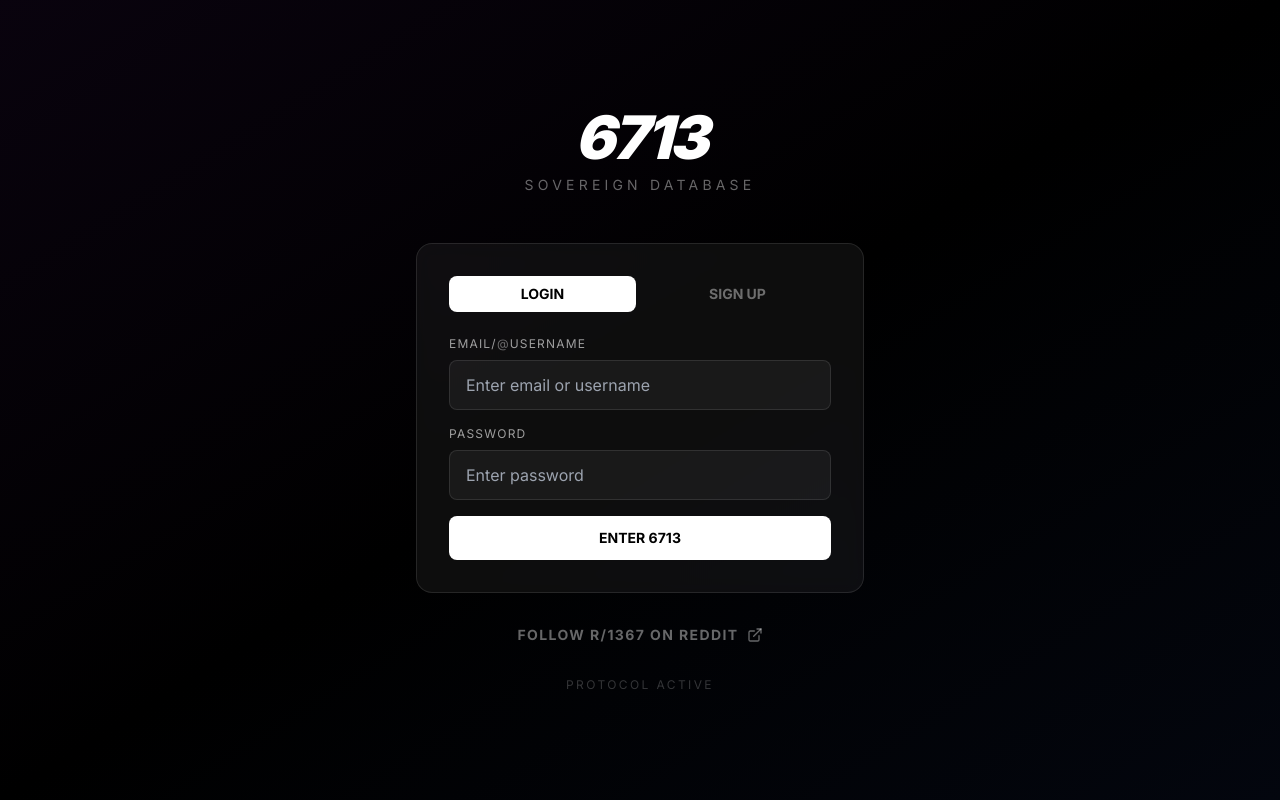
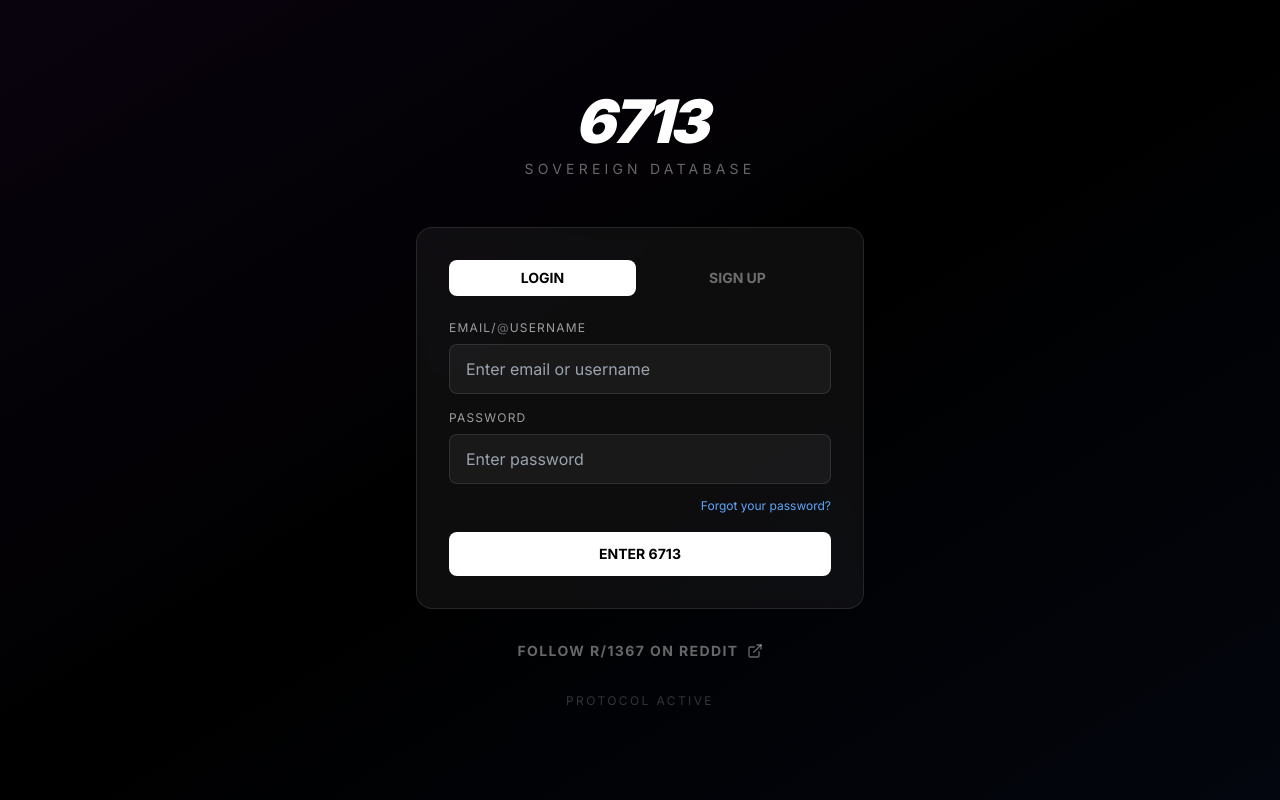
Before and after one commit to luseafah/6713, a Next.js app: page /auth in a window 1280 px wide. Built offline with nearby package versions, Linux system fonts and the light colour scheme; no server answers.

Commit message:
Show 'Forgot your password?' link on login form only

```diff
--- a/components/AuthPage.tsx
+++ b/components/AuthPage.tsx
@@ -4,6 +4,7 @@ import { useState } from 'react';
 import { supabase } from '@/lib/supabase/client';
 import { motion } from 'framer-motion';
 import { ExternalLink } from 'lucide-react';
+import ForgotPasswordLink from './ForgotPasswordLink';
 
 export default function AuthPage() {
   const [isLogin, setIsLogin] = useState(true);
@@ -248,6 +249,8 @@ export default function AuthPage() {
                 required
                 minLength={6}
               />
+              {/* Show forgot password link only in login mode */}
+              <div className="mt-2">{isLogin && <ForgotPasswordLink />}</div>
             </div>
 
             {error && (
```
